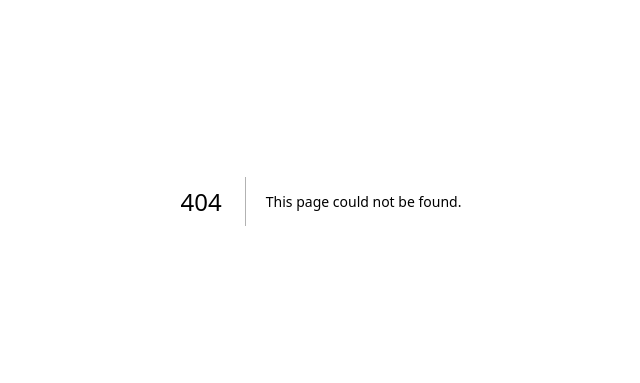
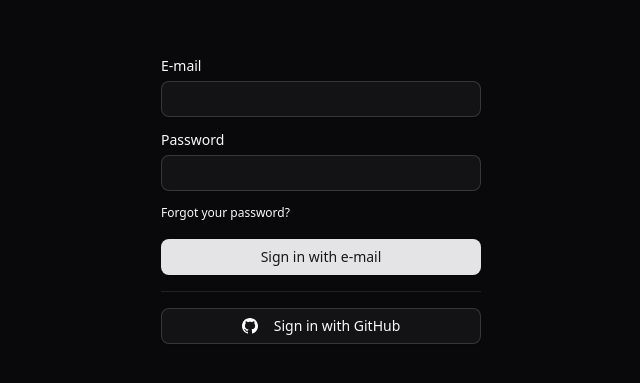
Before and after one commit to andersonkaiti/next-saas-rbac, a Next.js app in the folder apps/web/: page /auth/sign-in in a window 1280 px wide. Before the commit this address had no page. Shown: the part 199-582 px from the top of the page, without its empty margins (319-959 px from the left). Built offline with nearby package versions, Linux system fonts and the light colour scheme.

Commit message:
:construction: feat(signin): add sign-in form structure

```diff
--- /dev/null
+++ b/apps/web/src/app/auth/layout.tsx
@@ -0,0 +1,11 @@
+export default function AuthLayout({
+  children,
+}: Readonly<{
+  children: React.ReactNode
+}>) {
+  return (
+    <div className="flex min-h-screen flex-col items-center justify-center px-4">
+      <div className="w-full max-w-xs">{children}</div>
+    </div>
+  )
+}
--- /dev/null
+++ b/apps/web/src/app/auth/sign-in/page.tsx
@@ -0,0 +1,42 @@
+import { Button } from '@components/ui/button'
+import { Input } from '@components/ui/input'
+import { Label } from '@components/ui/label'
+import { Separator } from '@components/ui/separator'
+import Link from 'next/link'
+
+import githubIcon from '@/assets/github-icon.svg'
+import Image from 'next/image'
+
+export default function SignInPage() {
+  return (
+    <form action="" className="space-y-4">
+      <div className="space-y-2">
+        <Label htmlFor="email">E-mail</Label>
+        <Input name="email" type="email" id="email" />
+      </div>
+
+      <div className="space-y-2">
+        <Label htmlFor="password">Password</Label>
+        <Input name="password" type="password" id="password" />
+
+        <Link
+          href="/auth/forgot-password"
+          className="text-foreground text-xs font-medium hover:underline"
+        >
+          Forgot your password?
+        </Link>
+      </div>
+
+      <Button type="submit" className="w-full">
+        Sign in with e-mail
+      </Button>
+
+      <Separator />
+
+      <Button type="submit" variant="outline" className="w-full">
+        <Image src={githubIcon} className="mr-2 size-4" alt="" />
+        Sign in with GitHub
+      </Button>
+    </form>
+  )
+}
```
Also changed, not shown: apps/web/src/assets/github-icon.svg (added).
